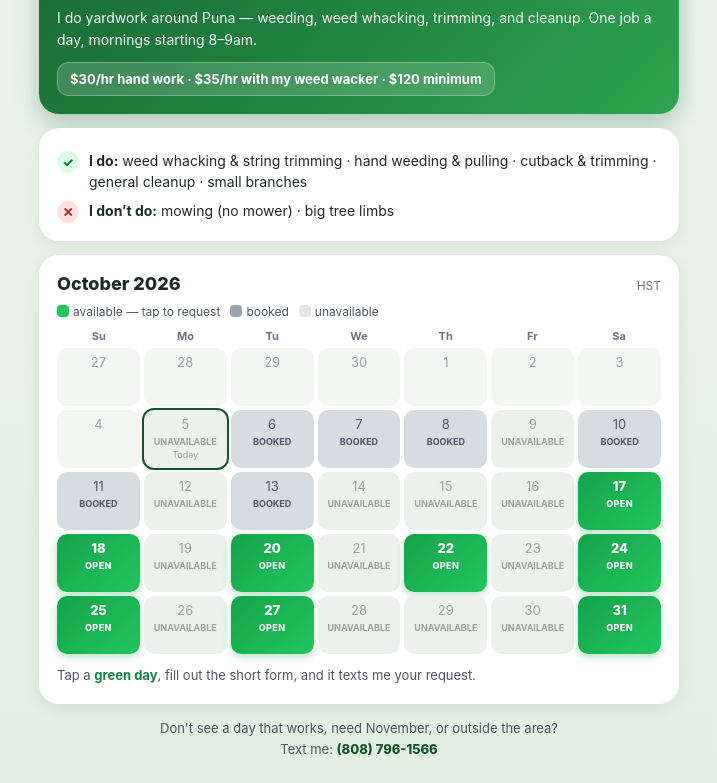
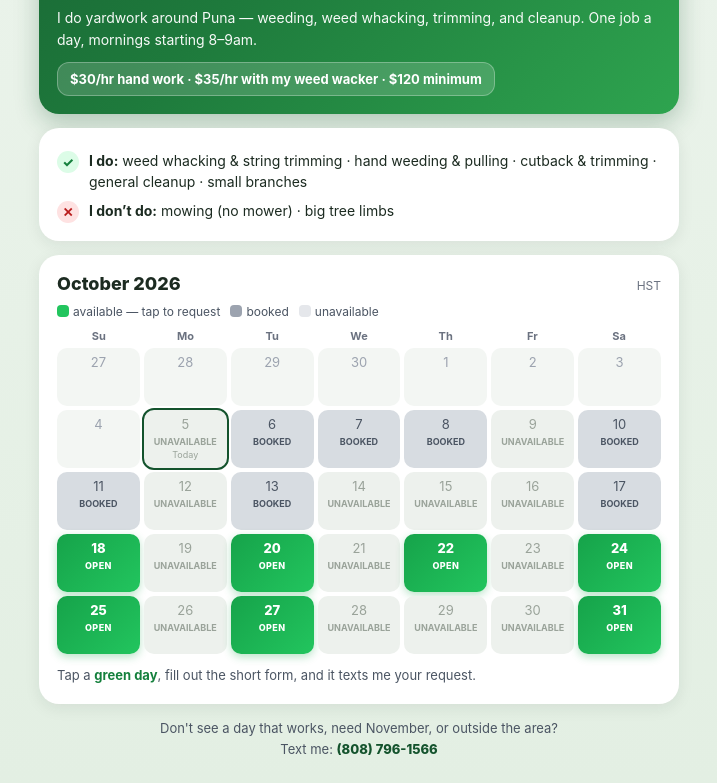
Before and after one commit to jwreynolds123/yardwork-booking, a plain HTML site: page index.html in a window 1280 px wide. Shown: the part 498-1281 px from the top of the page, without its empty margins (281-998 px from the left). Drawn offline with Linux system fonts and the light colour scheme.

Commit message:
Mark Oct 17 booked — Kate Asis Teske.

```diff
--- a/index.html
+++ b/index.html
@@ -157,9 +157,9 @@
 var JACOB_SMS = "+18087961566";
 // Availability for October 2026. booked = client job, no-car, or offered day.
 // Only days in AVAILABLE are tappable. Everything else renders not-available.
-var BOOKED = {3:1,4:1,6:1,7:1,8:1,10:1,11:1,13:1};
+var BOOKED = {3:1,4:1,6:1,7:1,8:1,10:1,11:1,13:1,17:1};
 var UNAVAIL = {5:1}; // 5th: no car day. 18th: Garimo hold dropped Oct 4 — returned to available.
-var AVAILABLE = {17:1, 18:1, 20:1, 22:1, 24:1, 25:1, 27:1, 31:1};
+var AVAILABLE = {18:1, 20:1, 22:1, 24:1, 25:1, 27:1, 31:1};
 var _now = new Date();
 var TODAY = (_now.getFullYear()===2026 && _now.getMonth()===9) ? _now.getDate() : 0;
 
```
